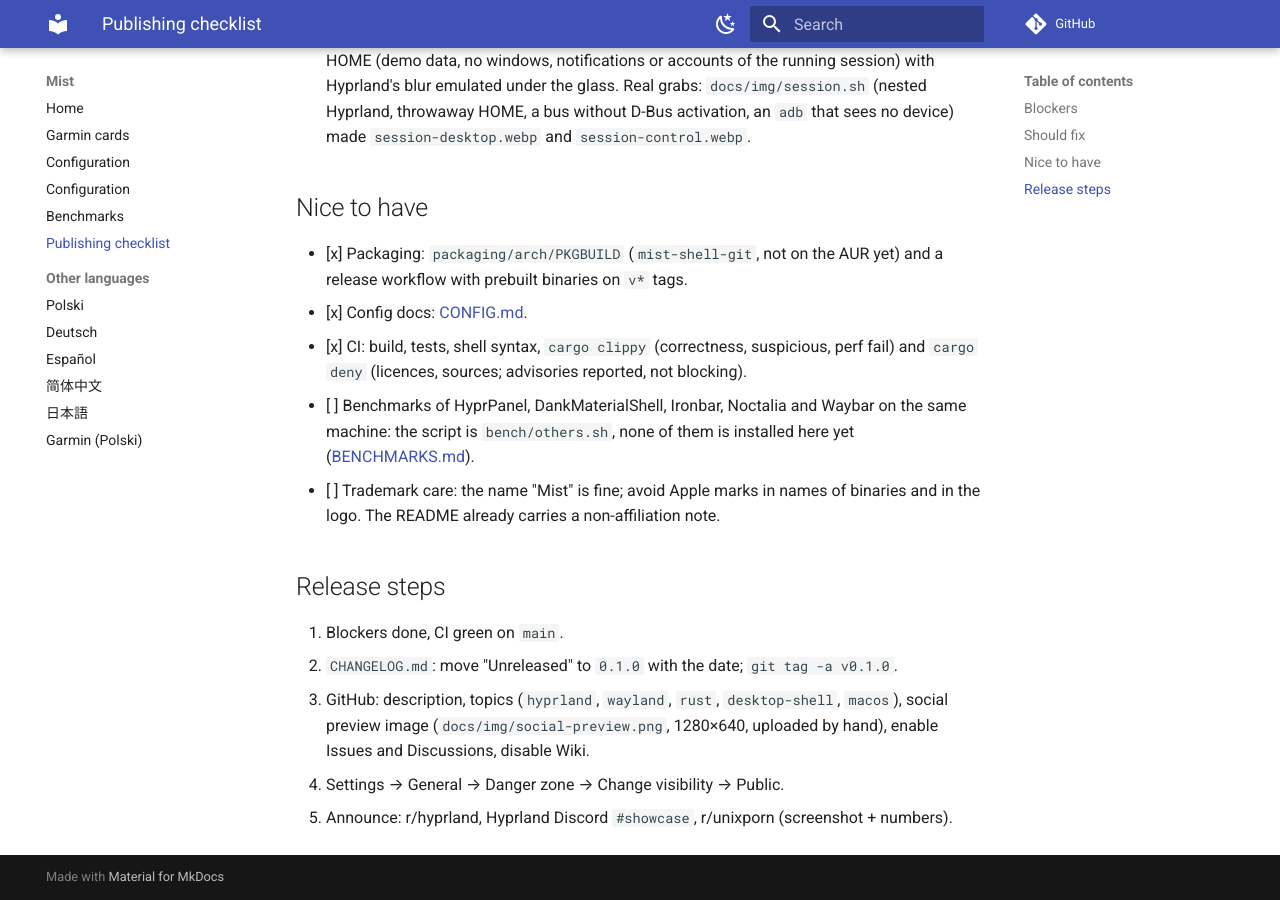
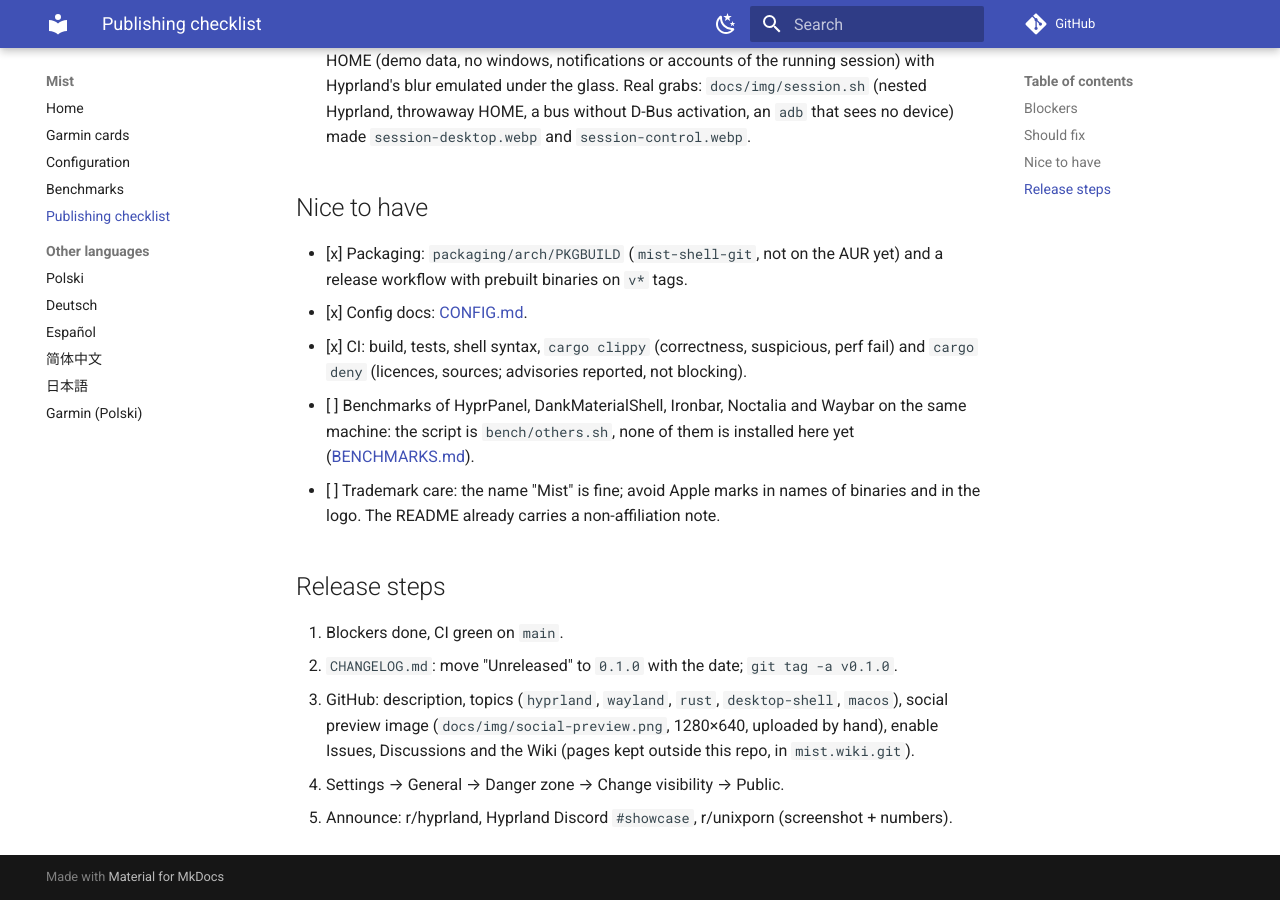
Before and after one commit to wiktor-jozwiak/mist, an MkDocs documentation site: the page built from docs/PUBLISHING.md, in a window 1280 px wide and 900 px high, scrolled down 1317 px. Built offline with MkDocs 1.6.1 and Material for MkDocs 9.7.7, drawn with Linux system fonts in a browser that asks for light colours; comment, search, counter and statistics services are not loaded.

Commit message:
mkdocs.yml: Configuration listed once; PUBLISHING.md: the Wiki is on

```diff
--- a/docs/PUBLISHING.md
+++ b/docs/PUBLISHING.md
@@ -58,6 +58,6 @@
 1. Blockers done, CI green on `main`.
 2. `CHANGELOG.md`: move "Unreleased" to `0.1.0` with the date; `git tag -a v0.1.0`.
 3. GitHub: description, topics (`hyprland`, `wayland`, `rust`, `desktop-shell`, `macos`), social preview
-   image (`docs/img/social-preview.png`, 1280×640, uploaded by hand), enable Issues and Discussions, disable Wiki.
+   image (`docs/img/social-preview.png`, 1280×640, uploaded by hand), enable Issues, Discussions and the Wiki (pages kept outside this repo, in `mist.wiki.git`).
 4. Settings → General → Danger zone → Change visibility → Public.
 5. Announce: r/hyprland, Hyprland Discord `#showcase`, r/unixporn (screenshot + numbers).
--- a/mkdocs.yml
+++ b/mkdocs.yml
@@ -20,7 +20,6 @@
   - Home: index.md
   - Garmin cards: guides/garmin.md
   - Configuration: CONFIG.md
-  - Configuration: CONFIG.md
   - Benchmarks: BENCHMARKS.md
   - Publishing checklist: PUBLISHING.md
   - Other languages:
```
